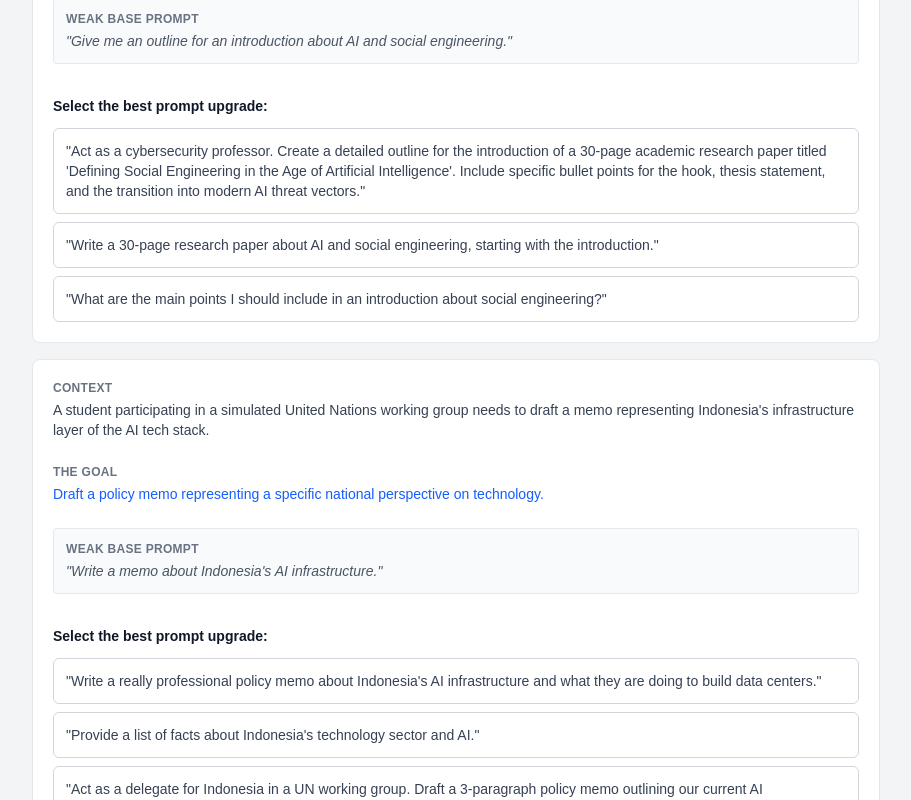
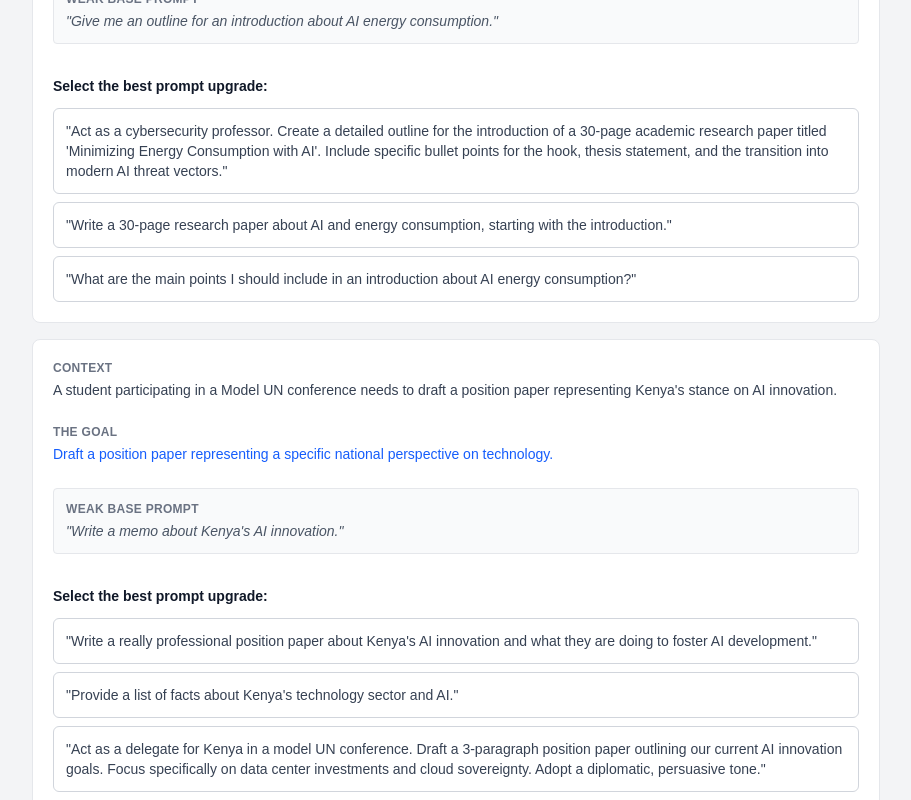
Before and after one commit to catebarry/ai-literacy-site, a Next.js app: page /modules/mastering-llms in a window 1280 px wide. Shown: the part 740-1540 px from the top of the page, without its empty margins (184-1095 px from the left). Built offline with nearby package versions, Linux system fonts and the light colour scheme.

Commit message:
Fixing prompt activity

```diff
--- a/app/modules/mastering-llms/page.tsx
+++ b/app/modules/mastering-llms/page.tsx
@@ -12,12 +12,12 @@ const scenarios = [
     id: "research_outline",
     goal: "Generate a highly structured, academically rigorous outline for a paper's introduction.",
     context:
-      "A student in North Carolina is writing a 25-35 page research paper titled 'Defining Social Engineering in the Age of Artificial Intelligence'.",
-    weakPrompt: "Give me an outline for an introduction about AI and social engineering.",
+      "A student at Duke University is writing a 25-35 page research paper titled 'Minimizing Energy Consumption with AI'.",
+    weakPrompt: "Give me an outline for an introduction about AI energy consumption.",
     options: [
       {
         id: "opt_1",
-        text: "Act as a cybersecurity professor. Create a detailed outline for the introduction of a 30-page academic research paper titled 'Defining Social Engineering in the Age of Artificial Intelligence'. Include specific bullet points for the hook, thesis statement, and the transition into modern AI threat vectors.",
+        text: "Act as a cybersecurity professor. Create a detailed outline for the introduction of a 30-page academic research paper titled 'Minimizing Energy Consumption with AI'. Include specific bullet points for the hook, thesis statement, and the transition into modern AI threat vectors.",
         type: "optimal",
         explanation:
           "Excellent. By defining the length of the actual paper, the AI scales the introduction appropriately. The persona ensures an academic tone, and specific structural requests guide the exact output.",
@@ -26,7 +26,7 @@ const scenarios = [
       },
       {
         id: "opt_2",
-        text: "Write a 30-page research paper about AI and social engineering, starting with the introduction.",
+        text: "Write a 30-page research paper about AI and energy consumption, starting with the introduction.",
         type: "fail",
         explanation:
           "Asking an LLM to write a massive academic paper in one shot results in a shallow, repetitive, and hallucinated mess. LLMs excel at iterative generation, not massive single outputs.",
@@ -35,7 +35,7 @@ const scenarios = [
       },
       {
         id: "opt_3",
-        text: "What are the main points I should include in an introduction about social engineering?",
+        text: "What are the main points I should include in an introduction about AI energy consumption?",
         type: "suboptimal",
         explanation:
           "This is a basic search query, not a generative prompt. The AI will give generic advice on how to write an introduction rather than drafting the specific outline needed.",
@@ -46,37 +46,37 @@ const scenarios = [
   },
   {
     id: "model_un",
-    goal: "Draft a policy memo representing a specific national perspective on technology.",
+    goal: "Draft a position paper representing a specific national perspective on technology.",
     context:
-      "A student participating in a simulated United Nations working group needs to draft a memo representing Indonesia's infrastructure layer of the AI tech stack.",
-    weakPrompt: "Write a memo about Indonesia's AI infrastructure.",
+      "A student participating in a Model UN conference needs to draft a position paper representing Kenya's stance on AI innovation.",
+    weakPrompt: "Write a memo about Kenya's AI innovation.",
     options: [
       {
         id: "opt_1",
-        text: "Write a really professional policy memo about Indonesia's AI infrastructure and what they are doing to build data centers.",
+        text: "Write a really professional position paper about Kenya's AI innovation and what they are doing to foster AI development.",
         type: "suboptimal",
         explanation:
           "Better, but it leaves the structure up to the AI, which often results in overly wordy text that lacks the specific formatting required for UN simulations.",
         simulatedOutput:
-          "To Whom It May Concern: Indonesia is making great strides in Artificial Intelligence. The infrastructure layer is growing rapidly...",
+          "To Whom It May Concern: Kenya is making great strides in Artificial Intelligence. Innovation is growing rapidly...",
       },
       {
         id: "opt_2",
-        text: "Provide a list of facts about Indonesia's technology sector and AI.",
+        text: "Provide a list of facts about Kenya's technology sector and AI.",
         type: "fail",
         explanation:
-          "This abandons the goal of writing a memo entirely and just asks for trivia. It doesn't leverage the AI's ability to format and synthesize.",
+          "This abandons the goal of writing a position paper entirely and just asks for trivia. It doesn't leverage the AI's ability to format and synthesize.",
         simulatedOutput:
-          "- Indonesia has a growing digital economy.\n- The government launched a national AI strategy in 2020.\n- Cloud computing is expanding...",
+          "Kenya has a growing digital economy. Cloud computing is expanding...",
       },
       {
         id: "opt_3",
-        text: "Act as a delegate for Indonesia in a UN working group. Draft a 3-paragraph policy memo outlining our current AI infrastructure layer. Focus specifically on data center investments and cloud sovereignty. Adopt a diplomatic, persuasive tone.",
+        text: "Act as a delegate for Kenya in a model UN conference. Draft a 3-paragraph position paper outlining our current AI innovation goals. Focus specifically on data center investments and cloud sovereignty. Adopt a diplomatic, persuasive tone.",
         type: "optimal",
         explanation:
           "Perfect. Assigning the 'delegate' persona instantly fixes the tone. Providing length constraints (3 paragraphs) and specific topical focuses prevents the AI from generating irrelevant fluff.",
         simulatedOutput:
-          "MEMORANDUM\n\nThe Republic of Indonesia recognizes that robust digital infrastructure is the bedrock of equitable AI advancement. Currently, our nation is prioritizing the expansion of sovereign data centers...",
+          "The delegation of Kenya recognizes that robust digital infrastructure is the bedrock of equitable AI advancement. Currently, our nation is prioritizing the expansion of sovereign data centers...",
       },
     ],
   },
```
